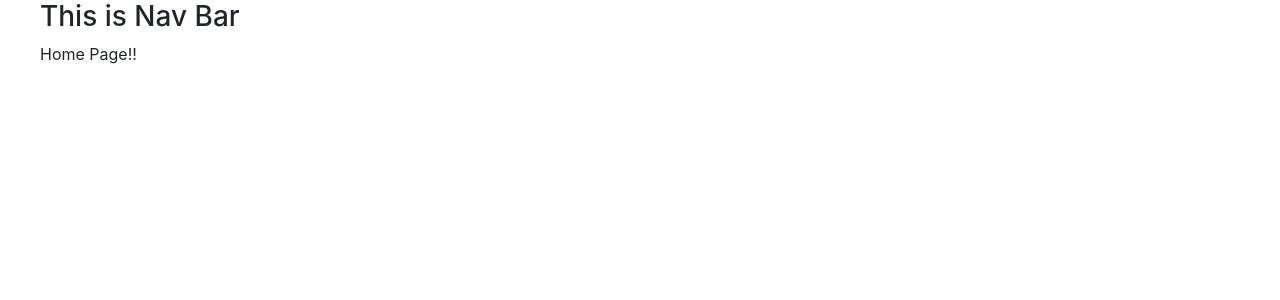
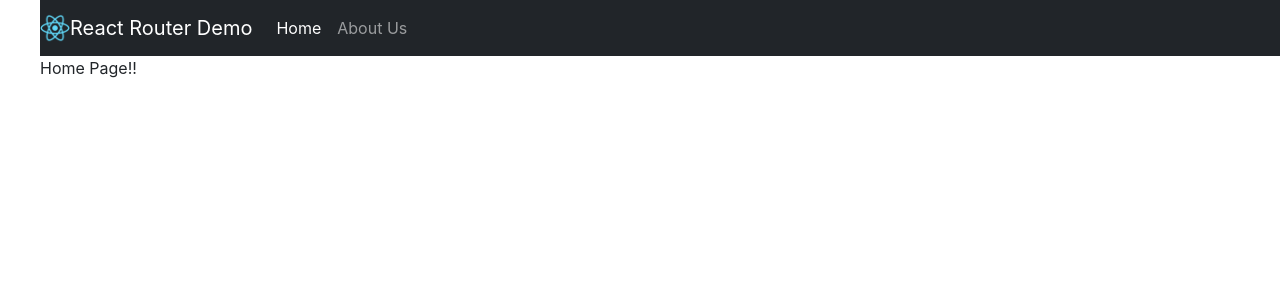
Before and after one commit to anupbaranwal/react-palyground, a React (Create React App) app: page / in a window 1280 px wide. Shown: the top 300 px of the page. Built offline with nearby package versions, Linux system fonts and the light colour scheme.

Commit message:
feat(day-2): using navbar for route navigation

```diff
--- a/src/NavBar.js
+++ b/src/NavBar.js
@@ -1,9 +1,35 @@
-const NavBar = () => {
+import React from "react";
+import { NavLink } from "react-router-dom";
+
+const Navbar = (props) => {
   return (
-    <>
-      <h3>This is Nav Bar</h3>
-    </>
+    <React.Fragment>
+      <nav className="navbar navbar-expand navbar-dark bg-dark">
+        <a className="navbar-brand">
+          <img
+            src="logo512.png"
+            width="30"
+            height="30"
+            className="d-inline-block align-top mr-2"
+            alt=""
+          />
+          React Router Demo
+        </a>
+        <ul className="navbar-nav">
+          <li className="nav-item">
+            <NavLink className="nav-link" to="/" exact>
+              Home
+            </NavLink>
+          </li>
+          <li className="nav-item">
+            <NavLink className="nav-link" to="/about">
+              About Us
+            </NavLink>
+          </li>
+        </ul>
+      </nav>
+    </React.Fragment>
   );
 };
 
-export default NavBar;
+export default Navbar;
```
